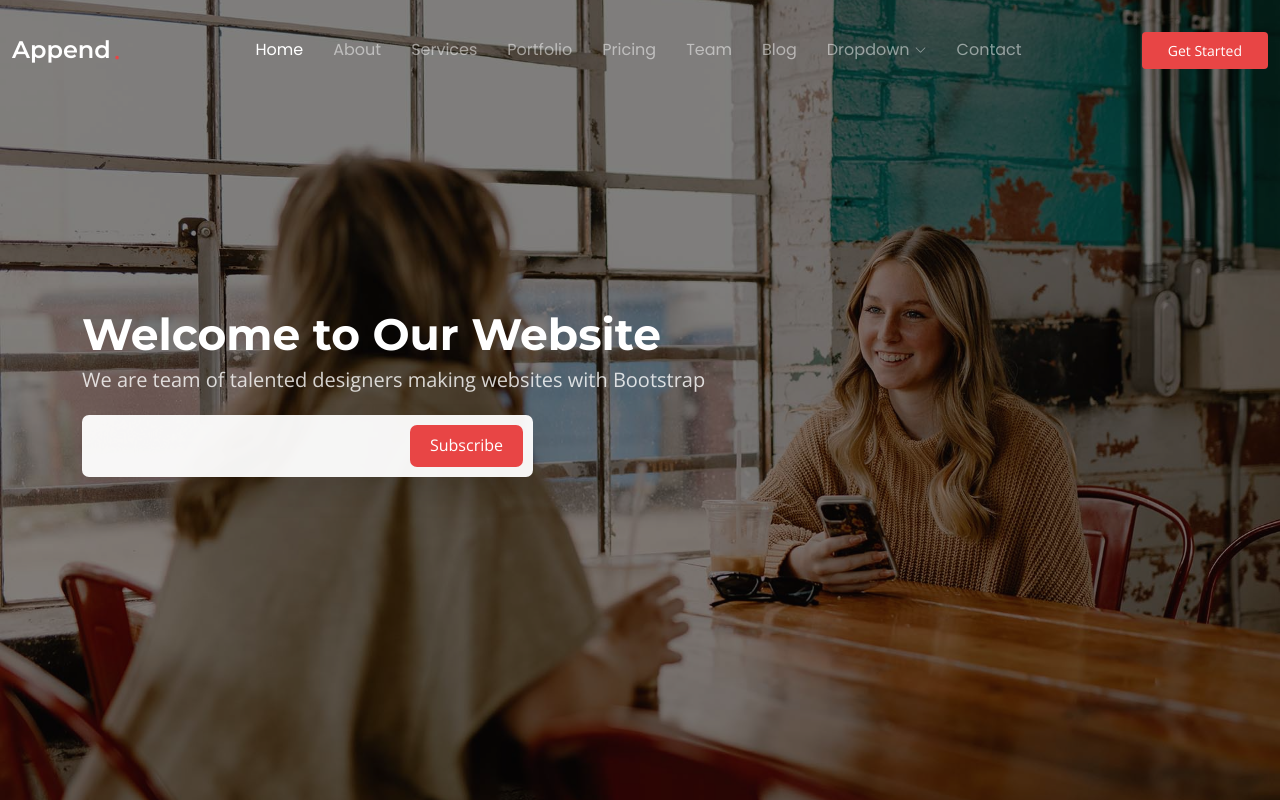
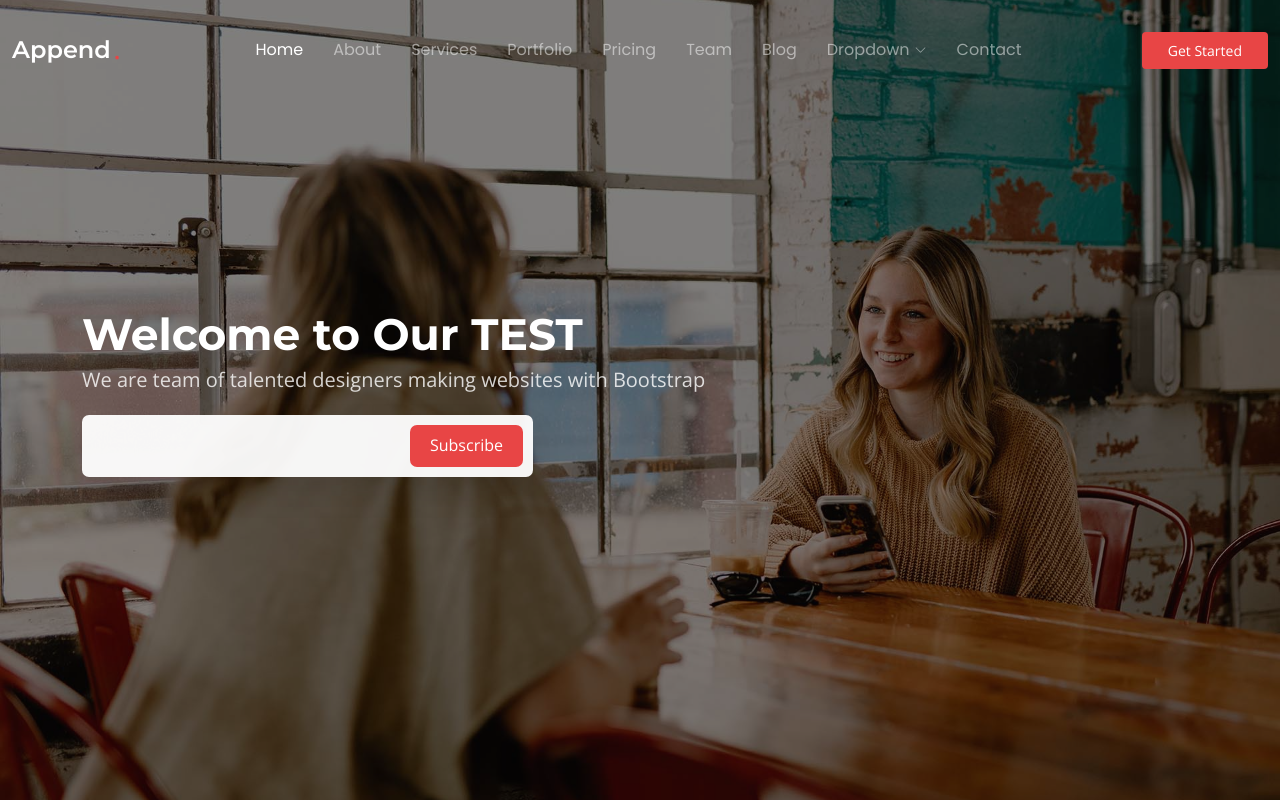
Before and after one commit to isuruk23/test, a plain HTML site: page index.html in a window 1280 px wide. Shown: the top 800 px of the page. Drawn offline with nearby package versions, Linux system fonts and the light colour scheme.

Commit message:
deploy-v4

```diff
--- a/index.html
+++ b/index.html
@@ -93,7 +93,7 @@
       <div class="container">
         <div class="row">
           <div class="col-lg-10">
-            <h2 data-aos="fade-up" data-aos-delay="100">Welcome to Our Website</h2>
+            <h2 data-aos="fade-up" data-aos-delay="100">Welcome to Our TEST</h2>
             <p data-aos="fade-up" data-aos-delay="200">We are team of talented designers making websites with Bootstrap</p>
           </div>
           <div class="col-lg-5" data-aos="fade-up" data-aos-delay="300">
```
